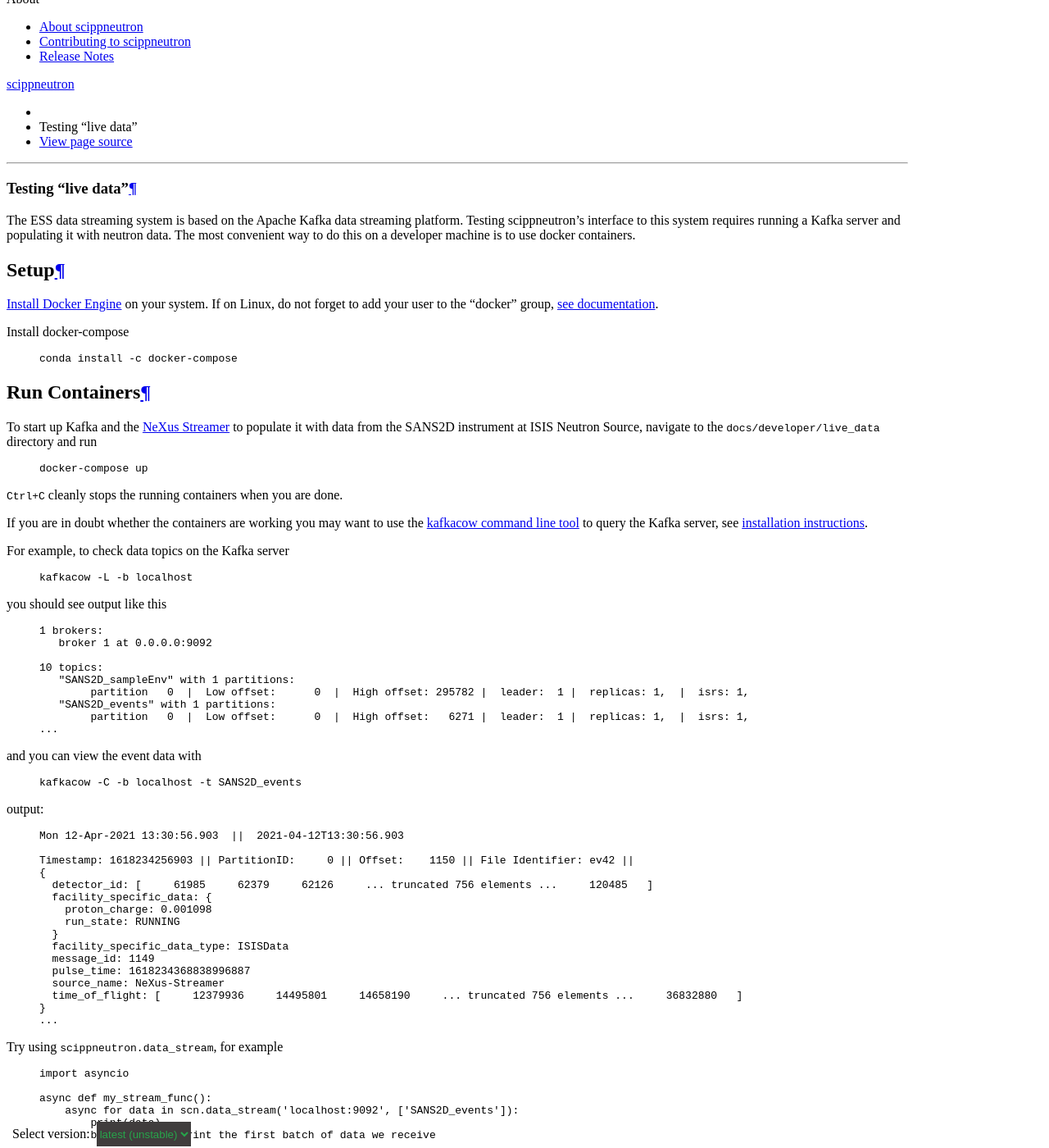
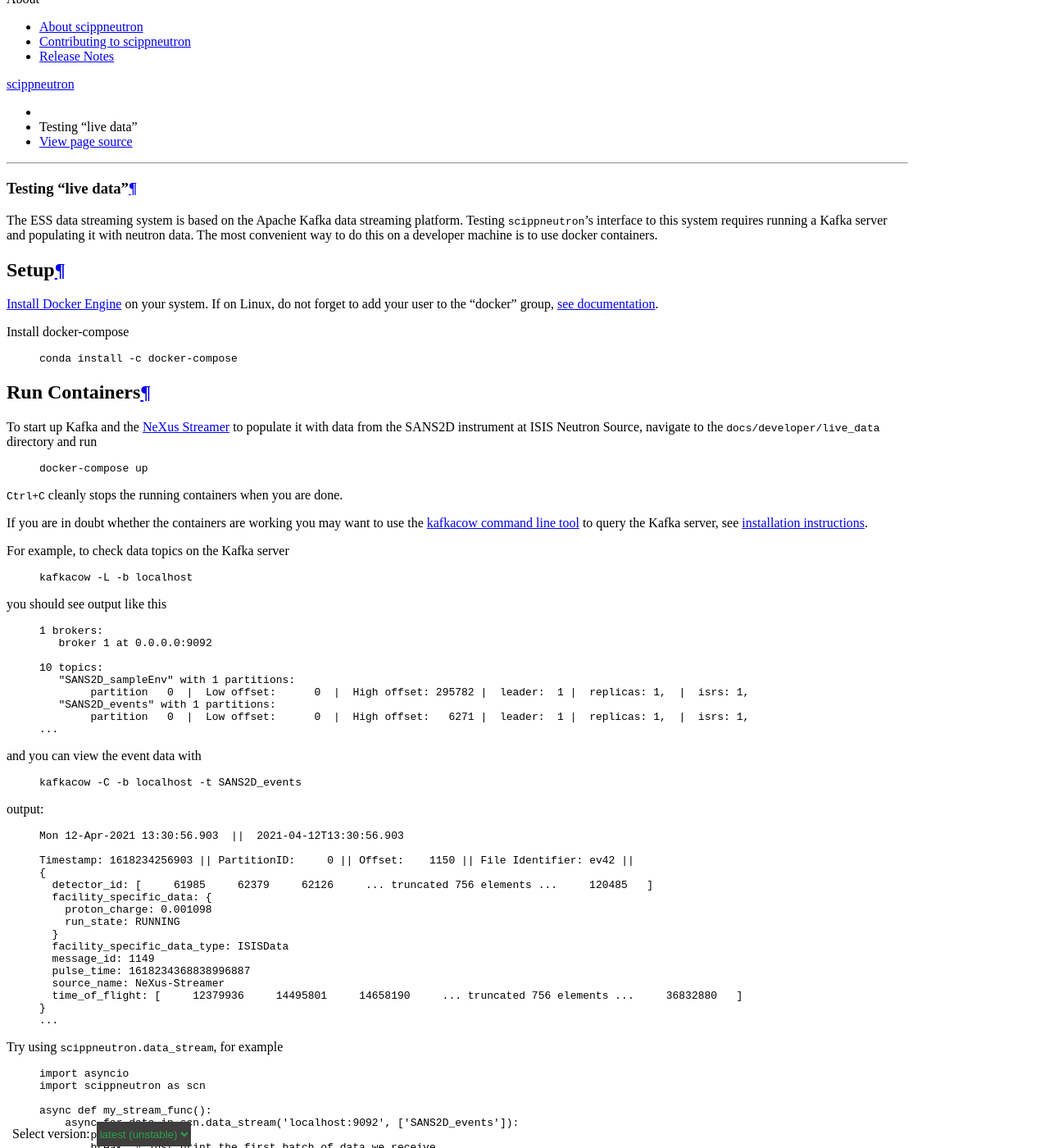
Before and after one commit to scipp/scippneutron, a Sphinx documentation site: the page built from docs/developer/testing-live-data.rst, in a window 1280 px wide and 1400 px high, scrolled down 610 px. Shown: the whole window at 82% size. Built offline with Sphinx 7.4.7 and the Read the Docs theme 2.0.0, drawn with Linux system fonts in a browser that asks for light colours.

Commit message:
Add missing import to doc code example

```diff
--- a/docs/developer/testing-live-data.rst
+++ b/docs/developer/testing-live-data.rst
@@ -2,7 +2,7 @@ Testing "live data"
 ===================
 
 The ESS data streaming system is based on the Apache Kafka data streaming platform.
-Testing scippneutron's interface to this system requires running a Kafka server and
+Testing ``scippneutron``'s interface to this system requires running a Kafka server and
 populating it with neutron data. The most convenient way to do this on a developer
 machine is to use docker containers.
 
@@ -88,6 +88,7 @@ Try using ``scippneutron.data_stream``, for example
     .. code-block:: python
 
         import asyncio
+        import scippneutron as scn
 
         async def my_stream_func():
             async for data in scn.data_stream('localhost:9092', ['SANS2D_events']):
```
